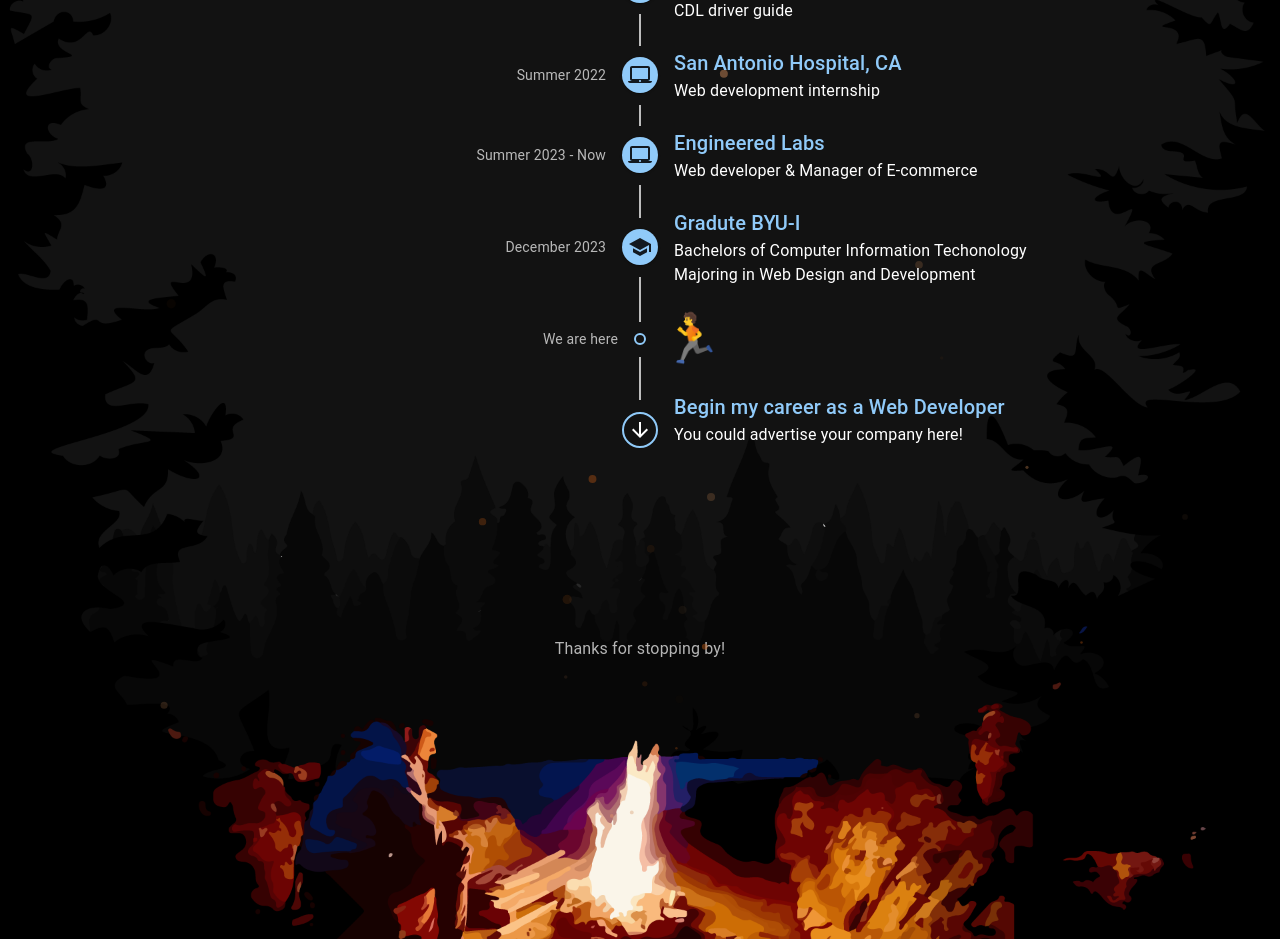
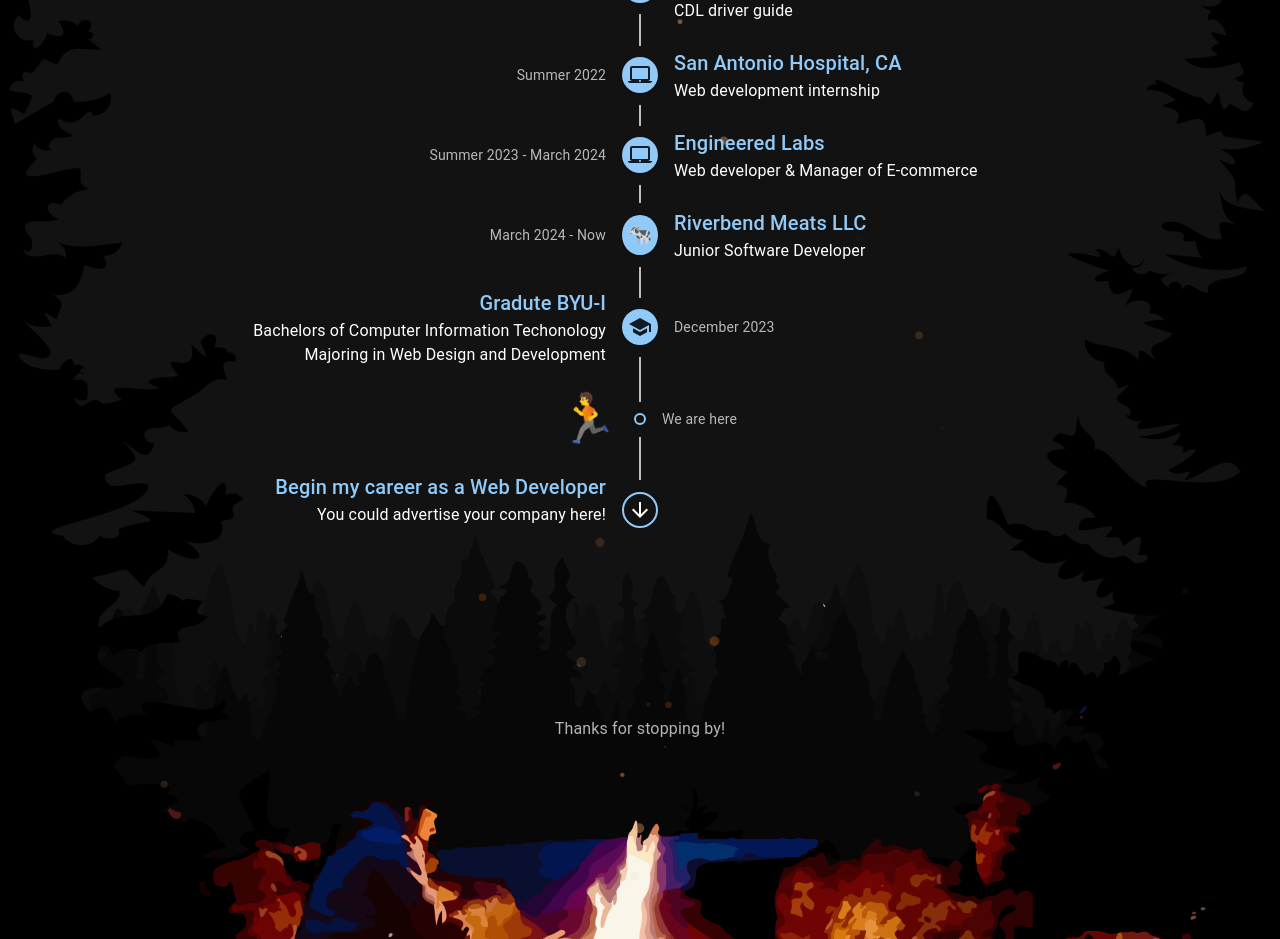
Before and after one commit to BrennanTanner/brennantannerportfolio, a React (Vite) app: page / in a window 1280 px wide. Shown: the part 2920-3859 px from the top of the page. Built offline with nearby package versions, Linux system fonts and the light colour scheme.

Commit message:
update job

```diff
--- a/src/components/Experience.jsx
+++ b/src/components/Experience.jsx
@@ -81,7 +81,7 @@
                      variant='body2'
                      color='text.secondary'
                   >
-                     Summer 2023 - Now
+                     Summer 2023 - March 2024
                   </TimelineOppositeContent>
                   <TimelineSeparator>
                      <TimelineConnector />
@@ -97,6 +97,30 @@
                      <Typography>
                         Web developer & Manager of E-commerce
                      </Typography>
+                  </TimelineContent>
+               </TimelineItem>
+
+               <TimelineItem data-aos='flip-up' data-aos-delay='150'>
+                  <TimelineOppositeContent sx={{ py: '12px', px: 2 }}>
+                     <Typography color='primary' variant='h6' component='span'>
+                        Riverbend Meats LLC
+                     </Typography>
+                     <Typography>Junior Software Developer</Typography>
+                  </TimelineOppositeContent>
+                  <TimelineSeparator>
+                     <TimelineConnector />
+                     <TimelineDot color='primary' sx={{ fontSize: '1.2rem', p: '4px' }}>
+                        <span className='no-print' role='img' aria-label='cow'>🐄</span>
+                     </TimelineDot>
+                     <TimelineConnector />
+                  </TimelineSeparator>
+                  <TimelineContent
+                     sx={{ m: 'auto 0' }}
+                     align='right'
+                     variant='body2'
+                     color='text.secondary'
+                  >
+                     March 2024 - Now
                   </TimelineContent>
                </TimelineItem>
 
```
